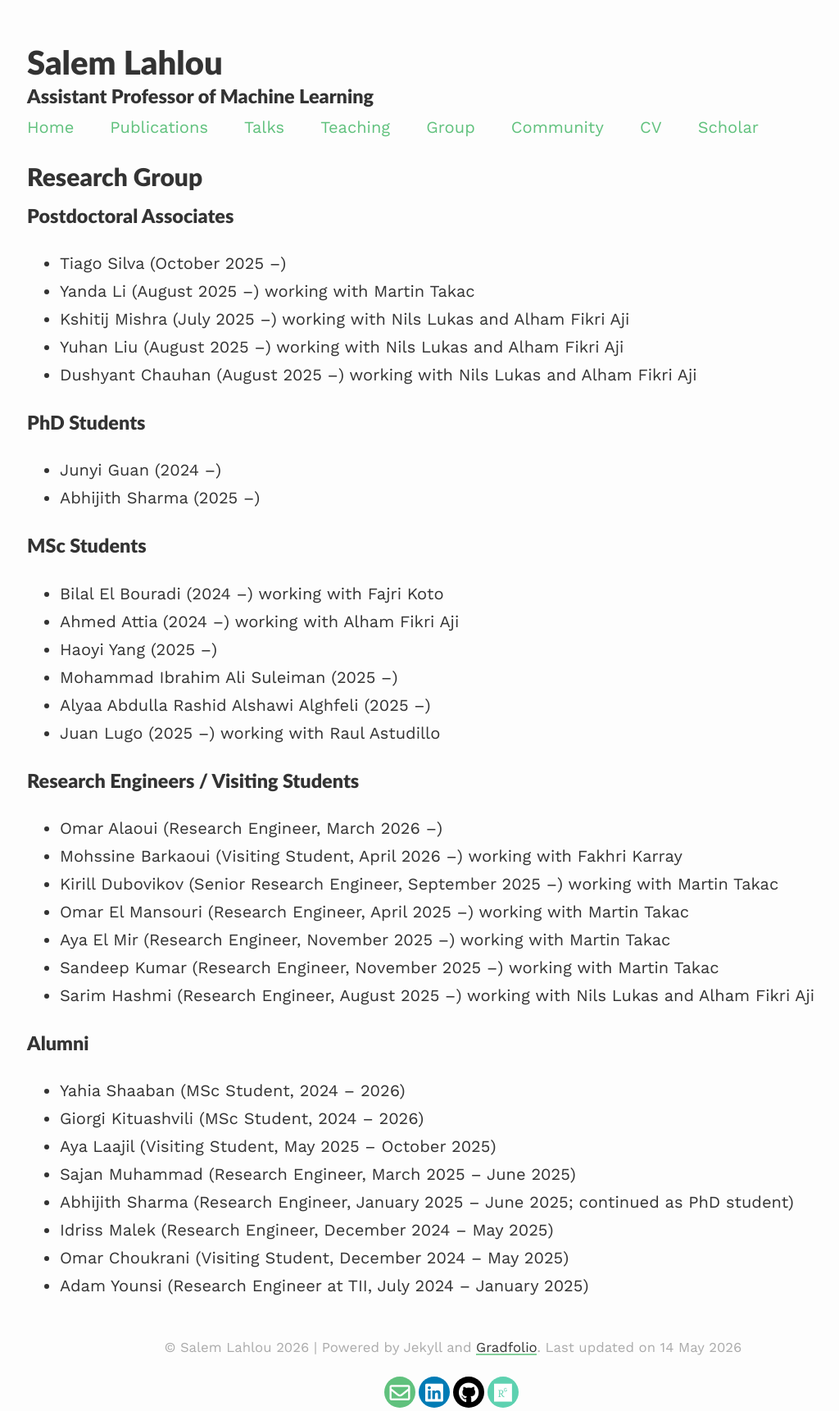
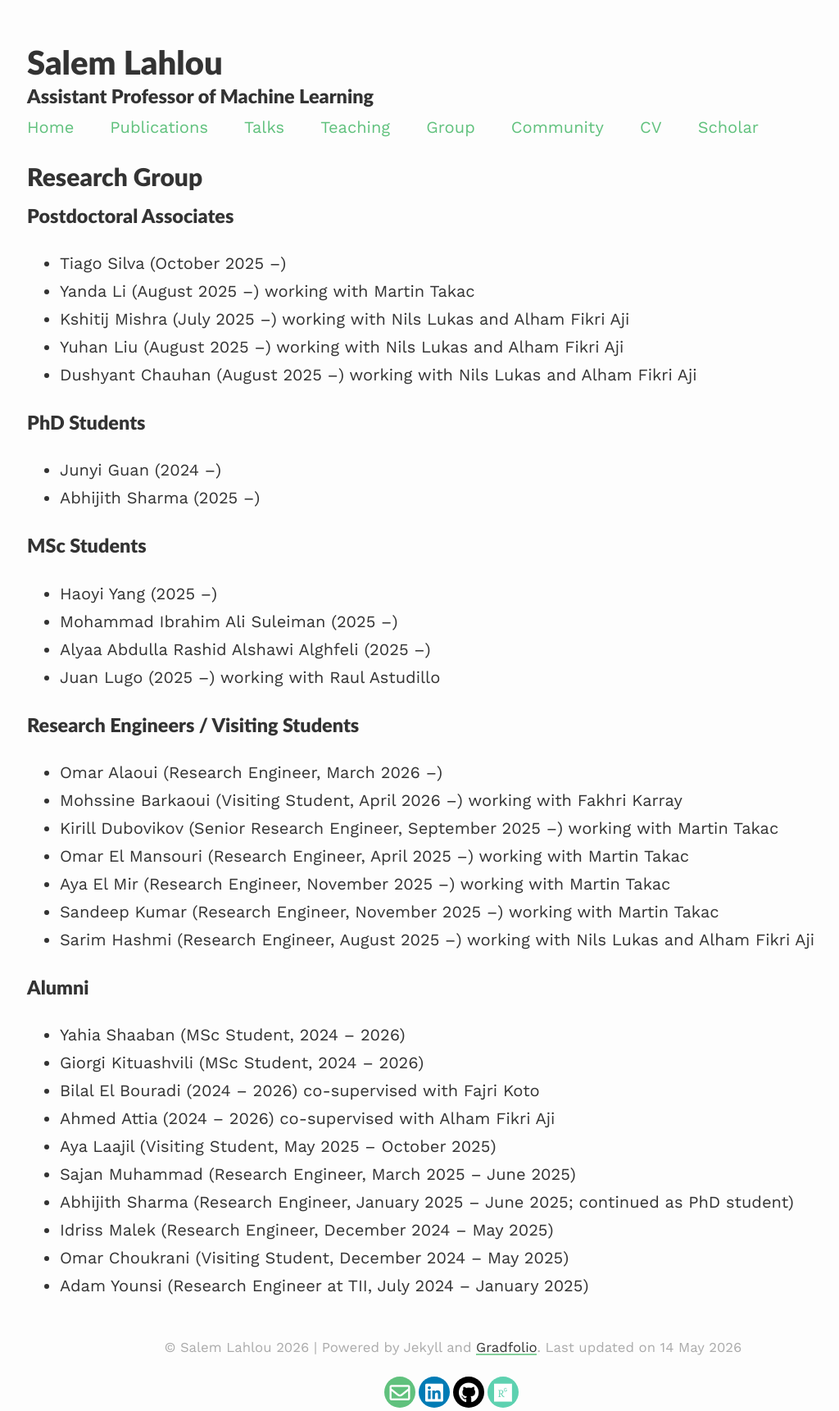
Before and after one commit to saleml/saleml.github.io, a Jekyll site: the page built from research-group.md, in a window 1280 px wide. Shown: the whole page at 82% size, without its empty margins (87-1111 px from the left). Built offline with Jekyll 4.4.1, drawn with Linux system fonts in a browser that asks for light colours; nearby versions of some CDN libraries.

Commit message:
Sync publications from CV LaTeX; refresh research group page.
Co-authored-by: Cursor <cursoragent@cursor.com>

```diff
--- a/research-group.md
+++ b/research-group.md
@@ -18,8 +18,6 @@ published: true
 *   Abhijith Sharma (2025 &ndash;)
 
 ### MSc Students
-*   Bilal El Bouradi (2024 &ndash;) working with Fajri Koto
-*   Ahmed Attia (2024 &ndash;) working with Alham Fikri Aji
 *   Haoyi Yang (2025 &ndash;)
 *   Mohammad Ibrahim Ali Suleiman (2025 &ndash;)
 *   Alyaa Abdulla Rashid Alshawi Alghfeli (2025 &ndash;)
@@ -38,6 +36,8 @@ published: true
 
 *   Yahia Shaaban (MSc Student, 2024 &ndash; 2026)
 *   Giorgi Kituashvili (MSc Student, 2024 &ndash; 2026)
+*   Bilal El Bouradi (2024 &ndash; 2026) co-supervised with Fajri Koto
+*   Ahmed Attia (2024 &ndash; 2026) co-supervised with Alham Fikri Aji
 *   Aya Laajil (Visiting Student, May 2025 &ndash; October 2025)
 *   Sajan Muhammad (Research Engineer, March 2025 &ndash; June 2025)
 *   Abhijith Sharma (Research Engineer, January 2025 &ndash; June 2025; continued as PhD student)
```
